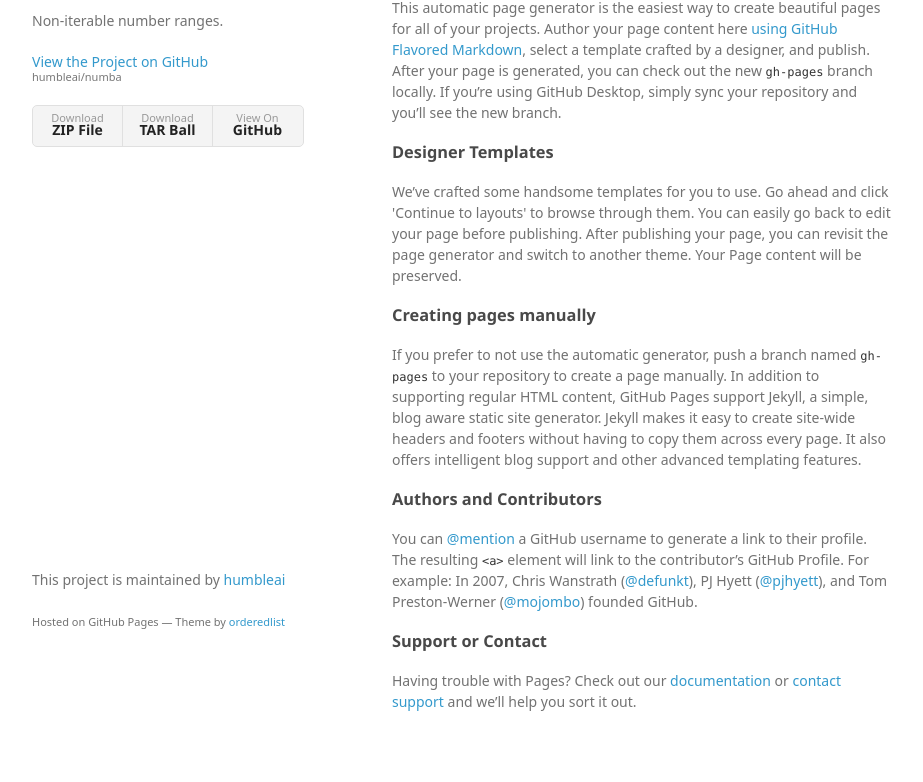
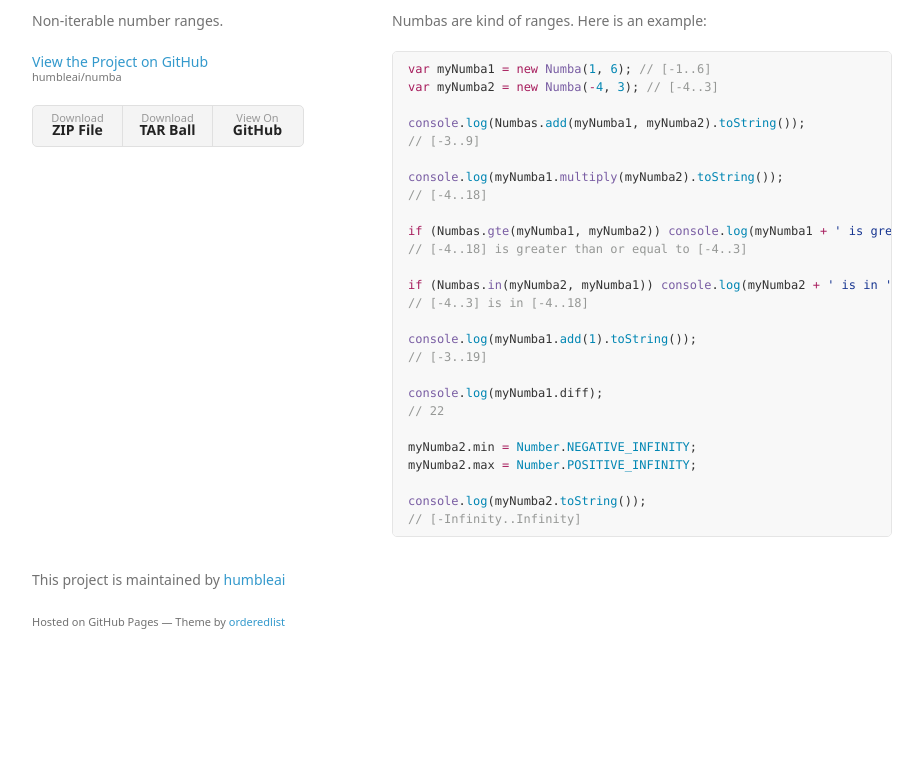
Before and after one commit to humbleai/numba, a plain HTML site: page index.html in a window 1280 px wide. Shown: the part 99-881 px from the top of the page, without its empty margins (178-1101 px from the left). After the commit the page ends 800 px from the top, so only its background shows below. Drawn offline with Linux system fonts and the light colour scheme; a web font is replaced by a local one.

```diff
--- a/index.html
+++ b/index.html
@@ -28,30 +28,39 @@
         </ul>
       </header>
       <section>
-        <h3>
-<a id="welcome-to-github-pages" class="anchor" href="#welcome-to-github-pages" aria-hidden="true"><span aria-hidden="true" class="octicon octicon-link"></span></a>Welcome to GitHub Pages.</h3>
+        <h1>
+<a id="numba" class="anchor" href="#numba" aria-hidden="true"><span aria-hidden="true" class="octicon octicon-link"></span></a>numba</h1>
 
-<p>This automatic page generator is the easiest way to create beautiful pages for all of your projects. Author your page content here <a href="https://guides.github.com/features/mastering-markdown/">using GitHub Flavored Markdown</a>, select a template crafted by a designer, and publish. After your page is generated, you can check out the new <code>gh-pages</code> branch locally. If you’re using GitHub Desktop, simply sync your repository and you’ll see the new branch.</p>
+<p>Numbas are kind of ranges. Here is an example:</p>
 
-<h3>
-<a id="designer-templates" class="anchor" href="#designer-templates" aria-hidden="true"><span aria-hidden="true" class="octicon octicon-link"></span></a>Designer Templates</h3>
+<div class="highlight highlight-source-js"><pre>
+<span class="pl-k">var</span> myNumba1 <span class="pl-k">=</span> <span class="pl-k">new</span> <span class="pl-en">Numba</span>(<span class="pl-c1">1</span>, <span class="pl-c1">6</span>); <span class="pl-c">// [-1..6]</span>
+<span class="pl-k">var</span> myNumba2 <span class="pl-k">=</span> <span class="pl-k">new</span> <span class="pl-en">Numba</span>(<span class="pl-k">-</span><span class="pl-c1">4</span>, <span class="pl-c1">3</span>); <span class="pl-c">// [-4..3]</span>
 
-<p>We’ve crafted some handsome templates for you to use. Go ahead and click 'Continue to layouts' to browse through them. You can easily go back to edit your page before publishing. After publishing your page, you can revisit the page generator and switch to another theme. Your Page content will be preserved.</p>
+<span class="pl-en">console</span>.<span class="pl-c1">log</span>(<span class="pl-smi">Numbas</span>.<span class="pl-c1">add</span>(myNumba1, myNumba2).<span class="pl-c1">toString</span>());
+<span class="pl-c">// [-3..9]</span>
 
-<h3>
-<a id="creating-pages-manually" class="anchor" href="#creating-pages-manually" aria-hidden="true"><span aria-hidden="true" class="octicon octicon-link"></span></a>Creating pages manually</h3>
+<span class="pl-en">console</span>.<span class="pl-c1">log</span>(<span class="pl-smi">myNumba1</span>.<span class="pl-en">multiply</span>(myNumba2).<span class="pl-c1">toString</span>());
+<span class="pl-c">// [-4..18]</span>
 
-<p>If you prefer to not use the automatic generator, push a branch named <code>gh-pages</code> to your repository to create a page manually. In addition to supporting regular HTML content, GitHub Pages support Jekyll, a simple, blog aware static site generator. Jekyll makes it easy to create site-wide headers and footers without having to copy them across every page. It also offers intelligent blog support and other advanced templating features.</p>
+<span class="pl-k">if</span> (<span class="pl-smi">Numbas</span>.<span class="pl-en">gte</span>(myNumba1, myNumba2)) <span class="pl-en">console</span>.<span class="pl-c1">log</span>(myNumba1 <span class="pl-k">+</span> <span class="pl-s"><span class="pl-pds">'</span> is greater than or equal to <span class="pl-pds">'</span></span> <span class="pl-k">+</span> myNumba2);
+<span class="pl-c">// [-4..18] is greater than or equal to [-4..3]</span>
 
-<h3>
-<a id="authors-and-contributors" class="anchor" href="#authors-and-contributors" aria-hidden="true"><span aria-hidden="true" class="octicon octicon-link"></span></a>Authors and Contributors</h3>
+<span class="pl-k">if</span> (<span class="pl-smi">Numbas</span>.<span class="pl-en">in</span>(myNumba2, myNumba1)) <span class="pl-en">console</span>.<span class="pl-c1">log</span>(myNumba2 <span class="pl-k">+</span> <span class="pl-s"><span class="pl-pds">'</span> is in <span class="pl-pds">'</span></span> <span class="pl-k">+</span> myNumba1);
+<span class="pl-c">// [-4..3] is in [-4..18]</span>
 
-<p>You can <a href="https://help.github.com/articles/basic-writing-and-formatting-syntax/#mentioning-users-and-teams" class="user-mention">@mention</a> a GitHub username to generate a link to their profile. The resulting <code>&lt;a&gt;</code> element will link to the contributor’s GitHub Profile. For example: In 2007, Chris Wanstrath (<a href="https://github.com/defunkt" class="user-mention">@defunkt</a>), PJ Hyett (<a href="https://github.com/pjhyett" class="user-mention">@pjhyett</a>), and Tom Preston-Werner (<a href="https://github.com/mojombo" class="user-mention">@mojombo</a>) founded GitHub.</p>
+<span class="pl-en">console</span>.<span class="pl-c1">log</span>(<span class="pl-smi">myNumba1</span>.<span class="pl-c1">add</span>(<span class="pl-c1">1</span>).<span class="pl-c1">toString</span>());
+<span class="pl-c">// [-3..19]</span>
 
-<h3>
-<a id="support-or-contact" class="anchor" href="#support-or-contact" aria-hidden="true"><span aria-hidden="true" class="octicon octicon-link"></span></a>Support or Contact</h3>
+<span class="pl-en">console</span>.<span class="pl-c1">log</span>(<span class="pl-smi">myNumba1</span>.<span class="pl-smi">diff</span>);
+<span class="pl-c">// 22</span>
 
-<p>Having trouble with Pages? Check out our <a href="https://help.github.com/pages">documentation</a> or <a href="https://github.com/contact">contact support</a> and we’ll help you sort it out.</p>
+<span class="pl-smi">myNumba2</span>.<span class="pl-smi">min</span> <span class="pl-k">=</span> <span class="pl-c1">Number</span>.<span class="pl-c1">NEGATIVE_INFINITY</span>;
+<span class="pl-smi">myNumba2</span>.<span class="pl-smi">max</span> <span class="pl-k">=</span> <span class="pl-c1">Number</span>.<span class="pl-c1">POSITIVE_INFINITY</span>;
+
+<span class="pl-en">console</span>.<span class="pl-c1">log</span>(<span class="pl-smi">myNumba2</span>.<span class="pl-c1">toString</span>());
+<span class="pl-c">// [-Infinity..Infinity]</span>
+</pre></div>
       </section>
       <footer>
         <p>This project is maintained by <a href="https://github.com/humbleai">humbleai</a></p>
```
Also changed, not shown: params.json (+1 -1 lines).
